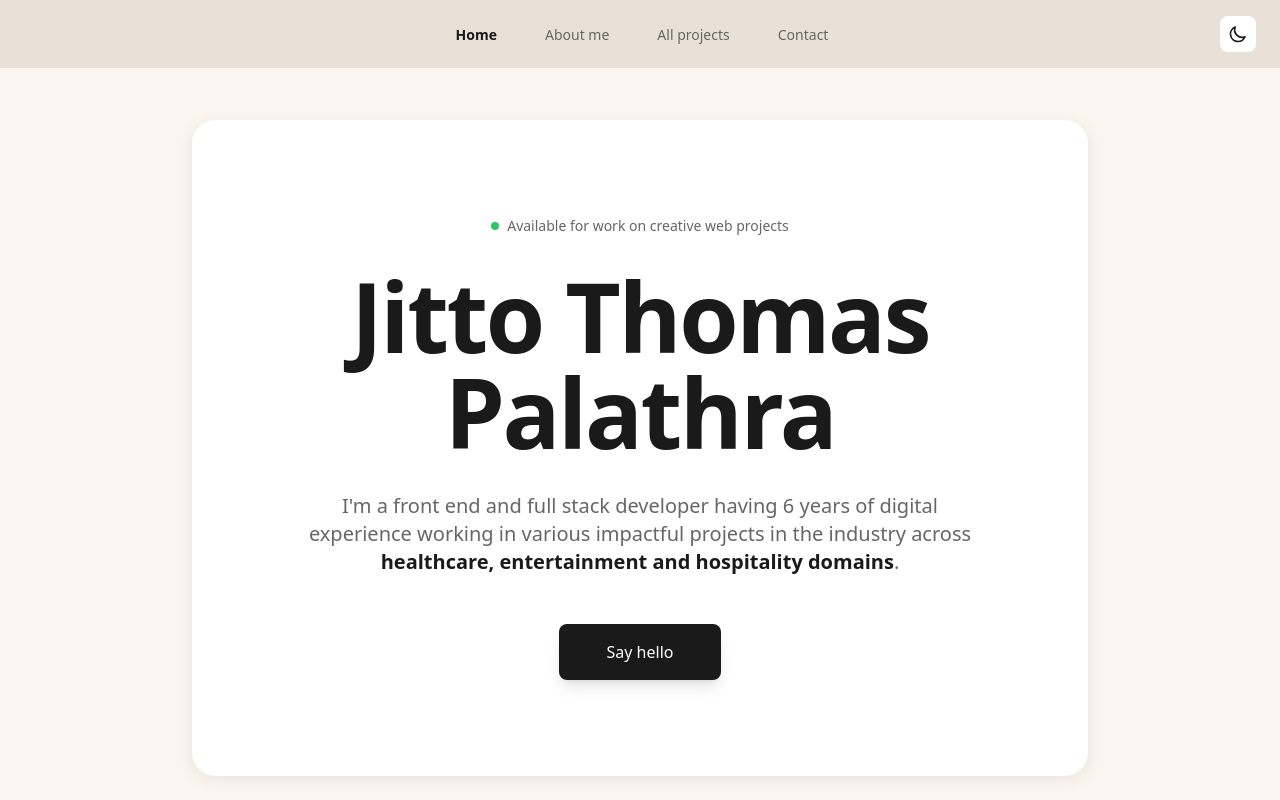
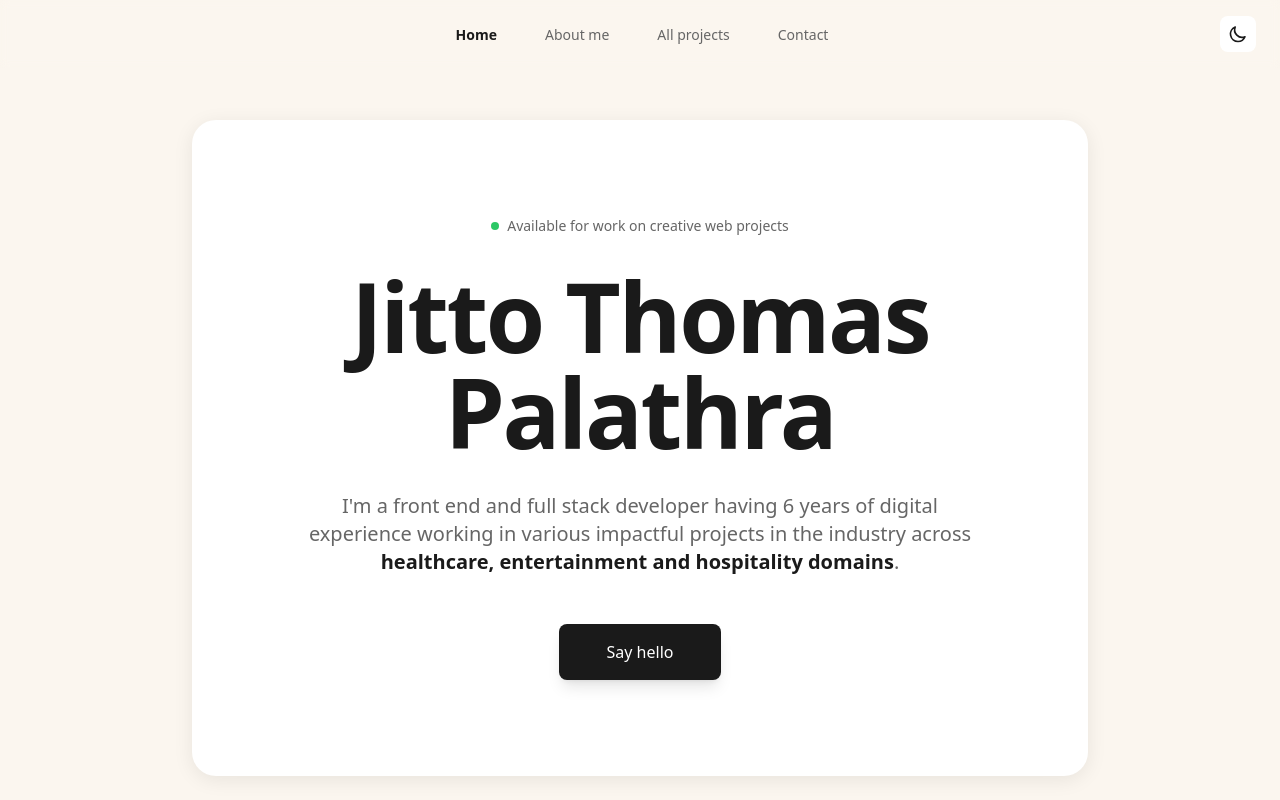
Before and after one commit to jitto21/portfolio-react, a React (Vite) app: page / in a window 1280 px wide. Shown: the top 800 px of the page. Built offline with nearby package versions, Linux system fonts and the light colour scheme.

Commit message:
Remove unnecessart css class from header again

```diff
--- a/src/components/Header.tsx
+++ b/src/components/Header.tsx
@@ -56,7 +56,8 @@ const Header = () => {
 
   return (
     <>
-      <header className="fixed top-0 left-0 right-0 z-50 bg-warm-bg/95 backdrop-blur-sm">
+    {/* Don't add bg-warm-bg/95 to header element */}
+      <header className="fixed top-0 left-0 right-0 z-50 backdrop-blur-sm">
         <nav className="container mx-auto px-6 py-4">
           {/* Mobile layout - centered hamburger */}
           <div className="sm:hidden">
```
